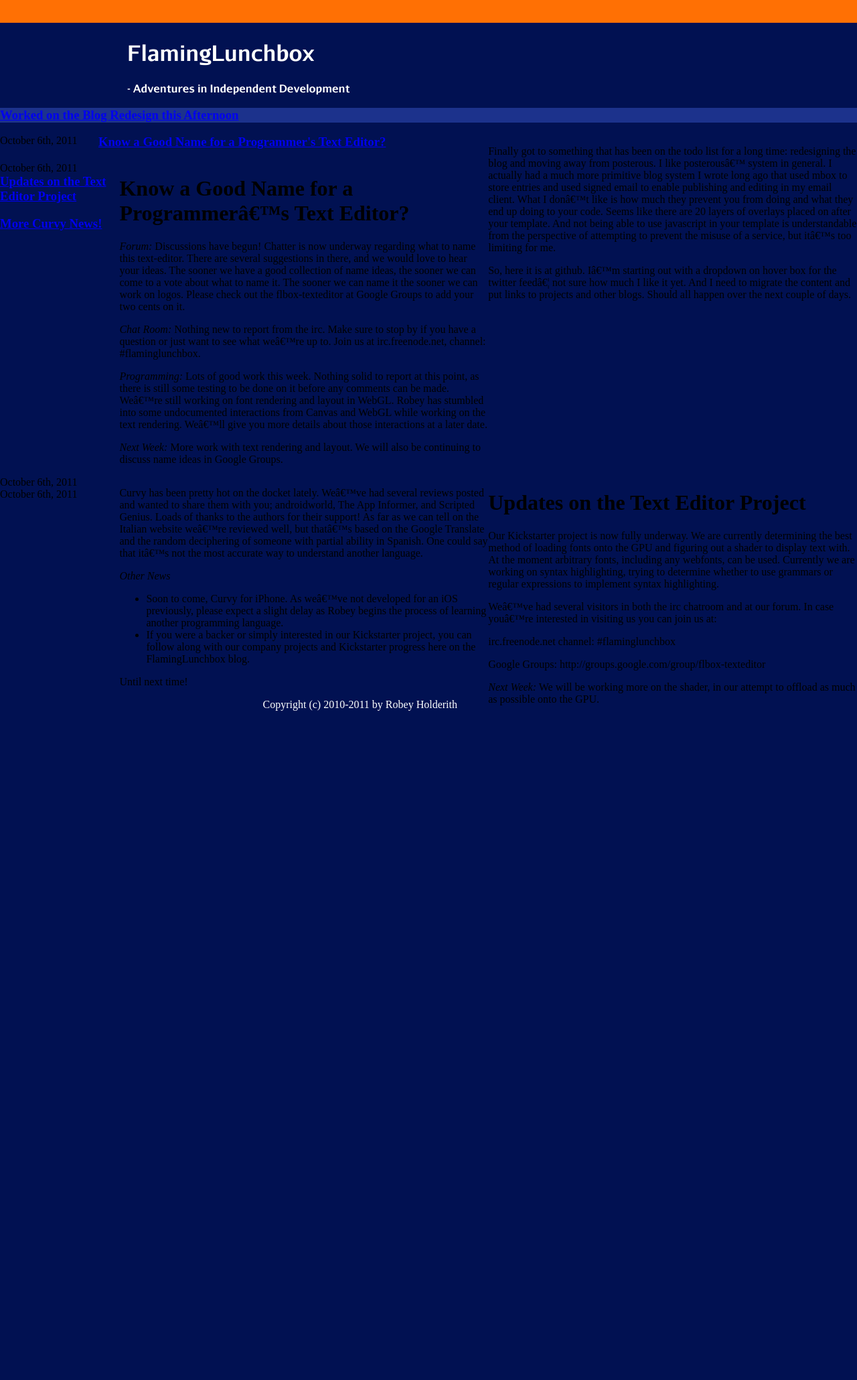
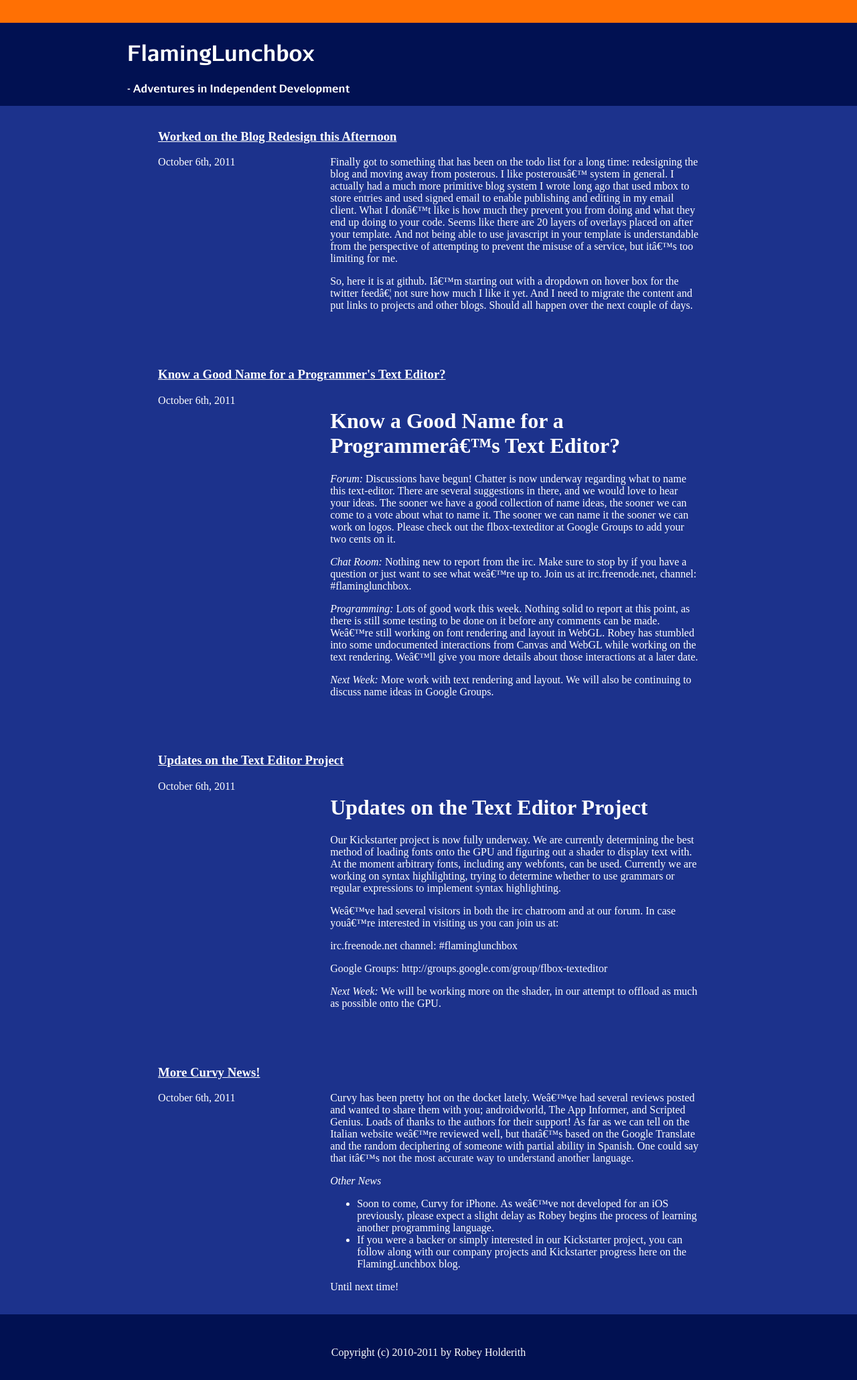
Before and after one commit to robeyh/robeyh.github.com, a Jekyll site: the page built from index.html, in a window 1280 px wide. Shown: the whole page at 67% size. Built offline with Jekyll 4.4.1, drawn with Linux system fonts in a browser that asks for light colours; some web fonts are replaced; before the commit the page ends 1093 px from its top, so only the background shows below that.

Commit message:
add missing div for posts

```diff
--- a/index.html
+++ b/index.html
@@ -4,6 +4,7 @@ title: FlamingLunchbox
 ---
 
 {% for post in site.posts %}
+<div class="post">
   <h3 class="posttitle"><a href="{{ post.url }}">{{post.title}}</a></h3>
   <div class="postcontent"> {{ post.content }} </div>
   <div class="postmetadata">
```
